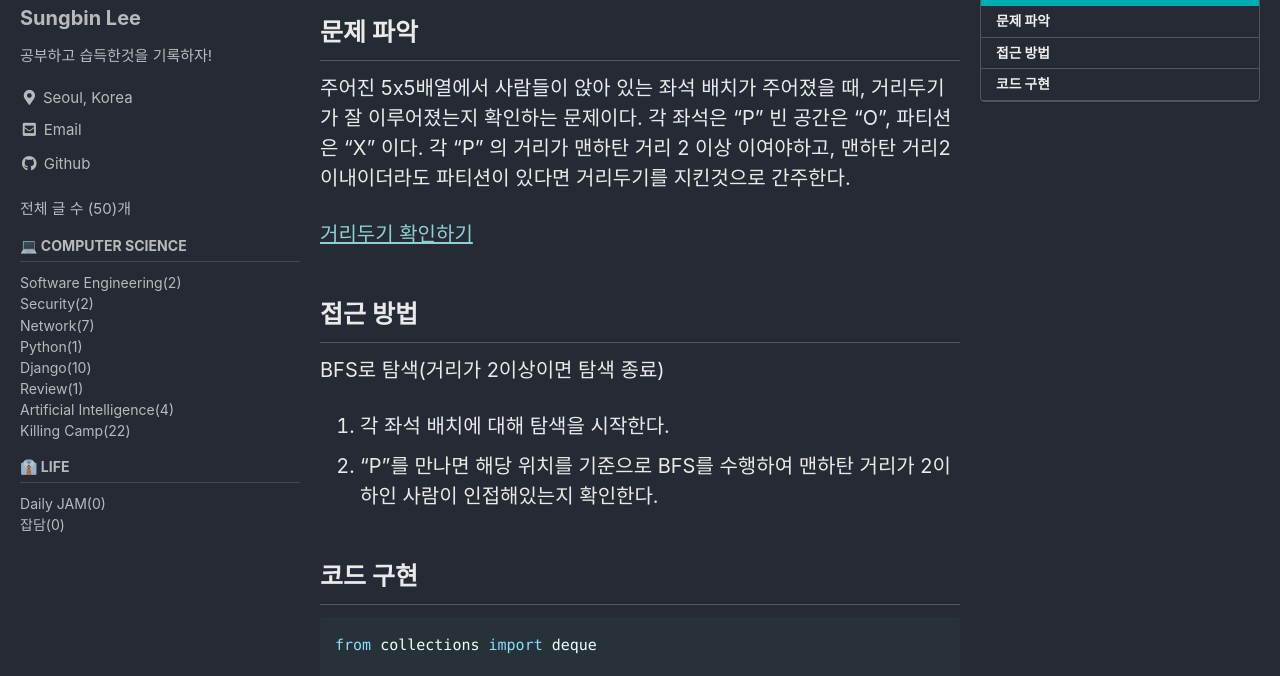
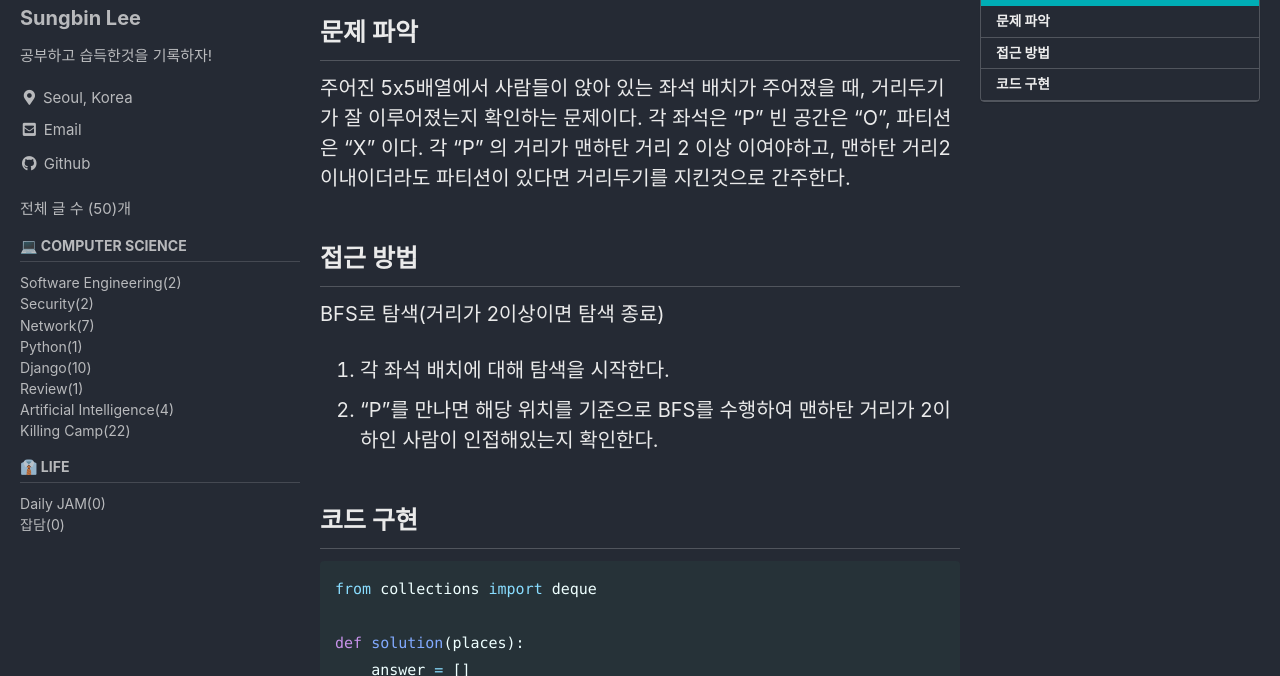
Before and after one commit to sungbinlee/tech.sungbinlee.dev, a Jekyll site: the page built from _posts/Killing_Camp/2024-03-28-거리두기-확인하기.md, in a window 1280 px wide and 900 px high, cut to the strip 224-900 px from the top of the window. Built offline with Jekyll 4.4.1, drawn with Linux system fonts in a browser that asks for light colours; cached includes are drawn as plain includes; comment, search, counter and statistics services are not loaded.

Commit message:
Update 2024-03-28-거리두기-확인하기.md

```diff
--- a/_posts/Killing_Camp/2024-03-28-거리두기-확인하기.md
+++ b/_posts/Killing_Camp/2024-03-28-거리두기-확인하기.md
@@ -17,7 +17,7 @@ toc_icon: "book"
 ## 문제 파악
 주어진 5x5배열에서 사람들이 앉아 있는 좌석 배치가 주어졌을 때, 거리두기가 잘 이루어졌는지 확인하는 문제이다. 각 좌석은 “P” 빈 공간은 “O”, 파티션은 “X” 이다. 각 “P” 의 거리가 맨하탄 거리 2 이상 이여야하고, 맨하탄 거리2 이내이더라도 파티션이 있다면 거리두기를 지킨것으로 간주한다.
 
-[거리두기 확인하기](https://school.programmers.co.kr/learn/courses/30/lessons/81302)
+[](https://school.programmers.co.kr/learn/courses/30/lessons/81302)
 
 
 ## 접근 방법
```
